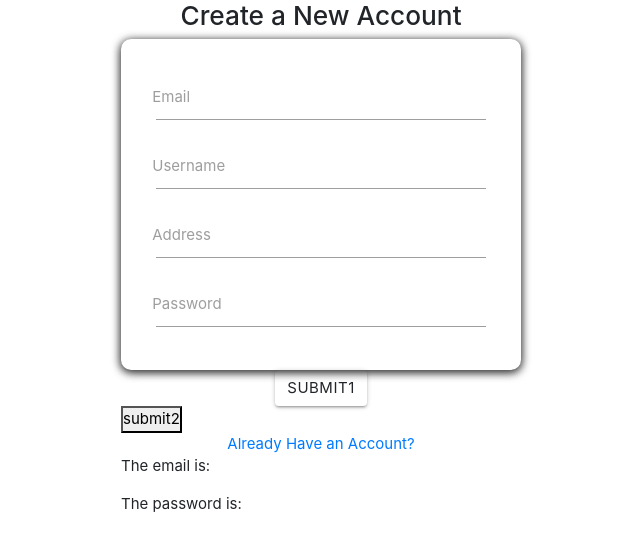
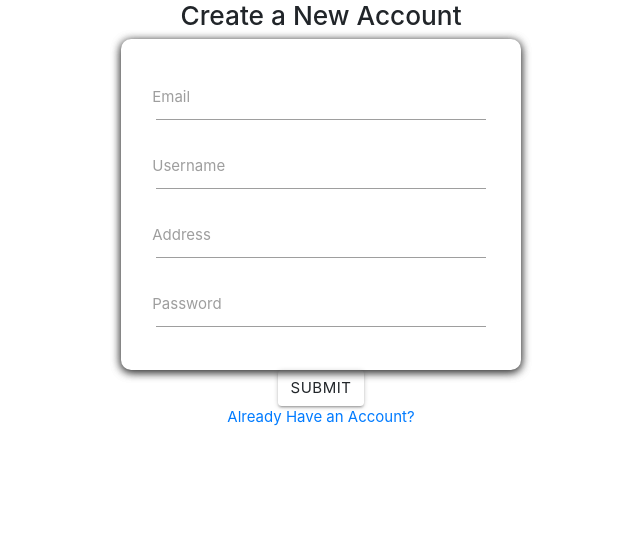
Before and after one commit to StevensCS554/Final-Project, a React (Create React App) app in the folder root/frontend/: page /signup in a window 1280 px wide. Shown: the top 548 px of the page, without its empty margins (319-959 px from the left). Built offline with nearby package versions, Linux system fonts and the light colour scheme.

Commit message:
Signup changes

```diff
--- a/root/frontend/src/Api/SignUp.js
+++ b/root/frontend/src/Api/SignUp.js
@@ -1,7 +1,6 @@
 import {firebaseApp, userRef} from "../firebase";
 
 export default (email, username, address, password) => {
-    console.log("this is sign up function!!!!!!!!!!!!!!!!!");
 
     if(!username || !address){
         return false;
--- a/root/frontend/src/App.css
+++ /dev/null
@@ -1,29 +0,0 @@
-body{
-  margin: 0px;
-}
-
-.outerBox{
-  width: 400px;
-  padding: 20px;
-  border-radius: 10px;
-  box-shadow: 0px 2px 10px rgba(0, 0, 0, 0.6), 0px 2px 10px rgba(0, 0, 0, 0.6);
-  display: block;
-}
-
-.vertical{
-  display: block;
-}
-
-.submit-button{
-  display: flex;
-  justify-content: center;
-  align-items: center;
-}
-
-.createNewAccount{
-  text-align: center;
-}
-
-.alreadyHaveAccount{
-  text-align: center;
-}
--- a/root/frontend/src/App.js
+++ b/root/frontend/src/App.js
@@ -3,7 +3,6 @@ import './styles/App.scss';
 import Landing  from './components/Landing';
 import SignUp from './components/SignUp';
 import { BrowserRouter as Router, Switch, Route } from 'react-router-dom';
-import './App.css';
 
 function App() {
   return (
--- a/root/frontend/src/components/SignUp.js
+++ b/root/frontend/src/components/SignUp.js
@@ -12,23 +12,12 @@ class SignUp extends Component {
             username: '',
             address: ''
         };
-        this.handleSubmit = this.handleSubmit.bind(this);
+        this.handleChange = this.handleChange.bind(this);
+        this.onSignUp = this.onSignUp.bind(this);
     }
 
-    handleSubmit = async () => {
-        console.log('this is handleSubmit function');
-        console.log('@@@@@@@@@@@@@@@@@@@email@@@@@@@@@@@@@@@@@@@@')
-        console.log(this.state.email)
-        //const result = signUp(this.state.email, this.state.username, this.state.address, this.state.password);
-        const result = signUp("78781099692@163.com", "123456", "luyun", "zheng");
-        console.log(result);
-      }
-
-    handleSubmit2 = async () =>{
-        console.log("this is handleSubmit2 function")
-        console.log(this.state)
-        //const result = signUp(this.state.email, this.state.username, this.state.address, this.state.password);
-        //console.log(result);
+    onSignUp = () =>{
+        const result = signUp(this.state.email, this.state.username, this.state.address, this.state.password);
       }
 
     handleChange = (e) => {
@@ -47,7 +36,6 @@ class SignUp extends Component {
                 <div className="createNewAccount">
                     <h3>Create a New Account</h3>
                 </div>
-                <form onSubmit={this.handleSubmit}>
                 <div className="outerBox">
                     <TextInput label="Email" name='email' value={email} onChange={this.handleChange} />
                     <TextInput label="Username" name='username' value={username} onChange={this.handleChange}/>
@@ -55,21 +43,13 @@ class SignUp extends Component {
                     <TextInput label="Password" name='password' value={password} onChange={this.handleChange}/>
                 </div>
                 <div className="submit-button">
-                    <Button node="button" type="submit" waves="light" name="action">
-                        submit1
+                    <Button onClick={() => this.onSignUp()} node="button" type="submit" waves="light" name="action">
+                        submit
                     </Button>
-                </div>
-                <div>
-                    <button type="submit" name="action" > submit2 </button>
                 </div>
                 <div className="alreadyHaveAccount">
                     <a href='#'>Already Have an Account?</a>
                 </div>
-                <div>
-                    <p>The email is: {email}</p>
-                    <p>The password is: {password}</p>
-                </div>
-                </form>
             </div>
         </div>
     );
--- a/root/frontend/src/styles/App.scss
+++ b/root/frontend/src/styles/App.scss
@@ -1,5 +1,6 @@
 @import './variables.scss';
 @import './modules/landing';
+@import './modules/signup';
 
 * {
     margin: 0;
--- /dev/null
+++ b/root/frontend/src/styles/modules/_signup.scss
@@ -0,0 +1,25 @@
+.outerBox{
+    width: 400px;
+    padding: 20px;
+    border-radius: 10px;
+    box-shadow: 0px 2px 10px rgba(0, 0, 0, 0.6), 0px 2px 10px rgba(0, 0, 0, 0.6);
+    display: block;
+  }
+
+  .vertical{
+    display: block;
+  }
+
+  .submit-button{
+    display: flex;
+    justify-content: center;
+    align-items: center;
+  }
+
+  .createNewAccount{
+    text-align: center;
+  }
+
+  .alreadyHaveAccount{
+    text-align: center;
+  }
```
